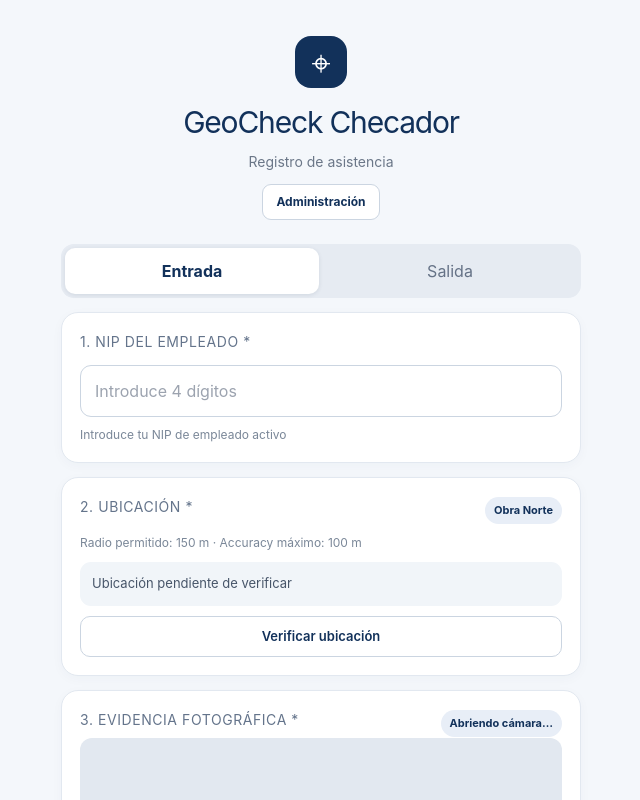
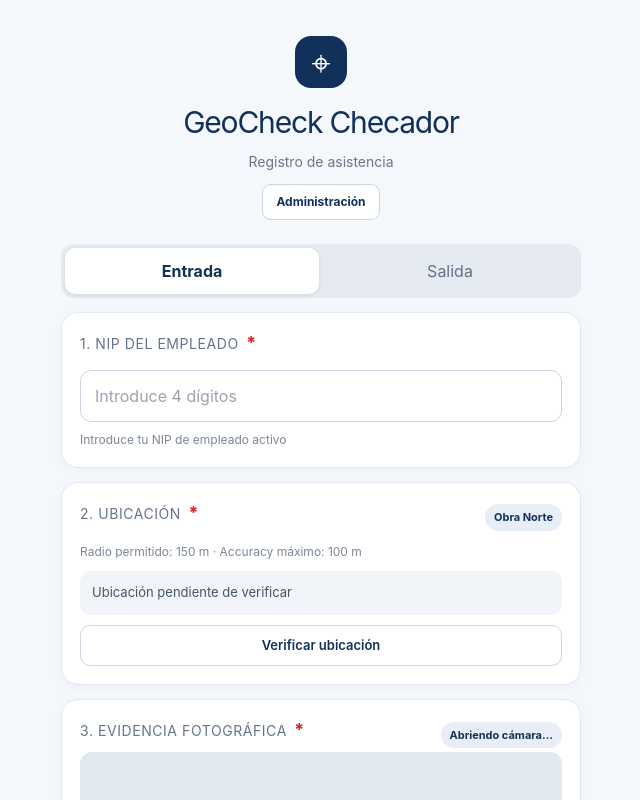
Before and after one commit to ClaryOR/animaciones, a React (Vite) app in the folder geocheck/: page / in a window 1280 px wide. Shown: the top 800 px of the page, without its empty margins (319-959 px from the left). Built offline with nearby package versions, Linux system fonts and the light colour scheme; no server answers.

Commit message:
Mark required attendance evidence and style captured photo preview

```diff
--- a/geocheck/src/index.css
+++ b/geocheck/src/index.css
@@ -93,3 +93,5 @@ input:focus { border-color: #5278ad; box-shadow: 0 0 0 3px #dbeafe; }
 @media (max-width: 520px) { .admin-day-row { grid-template-columns:1fr 1fr; } .admin-day-row > label:first-child { grid-column:1 / -1; } .admin-filters { grid-template-columns:1fr; } .admin-header { align-items:flex-start; } }
 
 .late-reason-panel label,.proof-upload {display:block;margin:12px 0;font-size:13px;color:#334155}.late-reason-panel select,.late-reason-panel textarea,.late-reason-panel input[type=file],.proof-upload input {display:block;width:100%;box-sizing:border-box;margin-top:6px;padding:10px;border:1px solid #cbd5e1;border-radius:9px;background:#fff}.late-reason-panel textarea{min-height:90px}.late-reason-panel small{display:block;color:#64748b;margin-top:5px}.proof-upload{font-weight:600}.proof-upload input{font-weight:400}
+
+.required-star{color:#dc2626;font-size:17px;font-weight:800;margin-left:3px}.captured-evidence{margin-top:12px;border:1px solid #bbf7d0;background:#f0fdf4;border-radius:12px;padding:10px}.captured-evidence img{display:block;max-width:100%;max-height:240px;object-fit:contain;margin:0 auto;border-radius:8px}.captured-evidence p{color:#166534;font-size:13px;font-weight:700;text-align:center}.captured-evidence .secondary-button{margin-top:8px}
```
